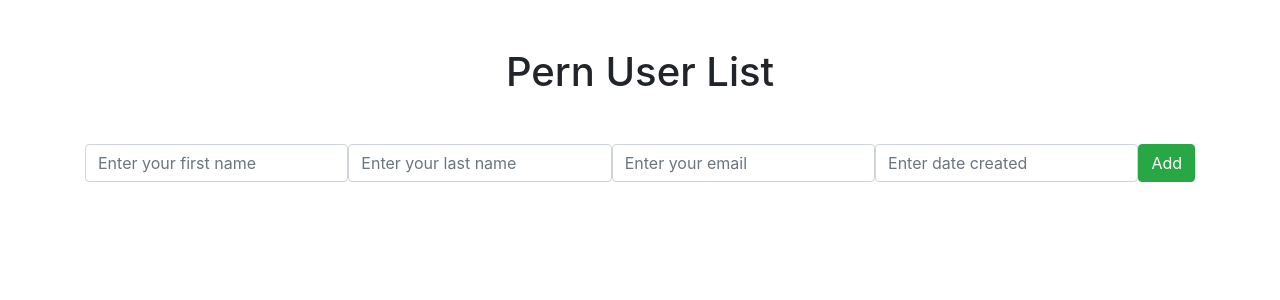
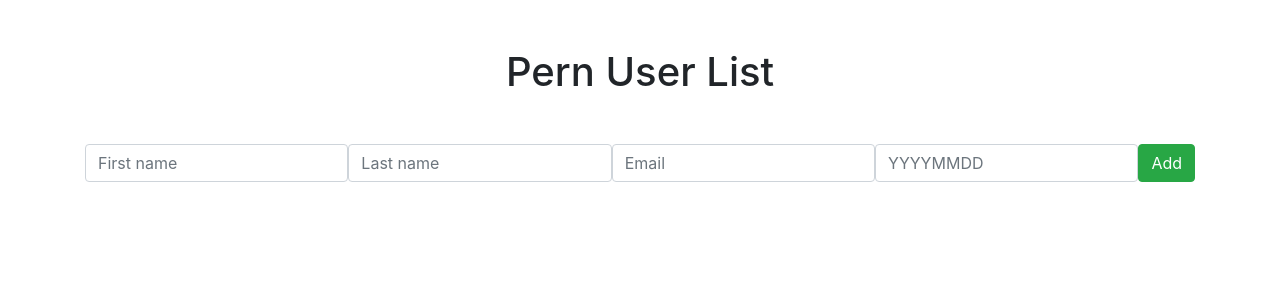
Before and after one commit to MichaelOrSd/codeSkills_L1, a React (Create React App) app in the folder client/: page / in a window 1280 px wide. Shown: the top 300 px of the page. Built offline with nearby package versions, Linux system fonts and the light colour scheme.

Commit message:
naming changes to inputs

```diff
--- a/client/src/components/InputUser.js
+++ b/client/src/components/InputUser.js
@@ -32,25 +32,25 @@ const InputUser = () => {
                 <input
                 type="text"
                 className="form-control"
-                placeholder='Enter your first name'
+                placeholder='First name'
                 value={first_name}
                 onChange={e => setFirstName(e.target.value)}/>
                 <input
                 type="text"
                 className="form-control"
-                placeholder='Enter your last name'
+                placeholder='Last name'
                 value={last_name}
                 onChange={e => setLastName(e.target.value)}/>
                 <input
                 type="text"
                 className="form-control"
-                placeholder='Enter your email'
+                placeholder='Email'
                 value={email}
                 onChange={e =>  setEmail(e.target.value)}/>
                 <input
                 type="text"
                 className="form-control"
-                placeholder='Enter date created'
+                placeholder='YYYYMMDD'
                 value={created_at}
                 onChange={e => setCreatedAt(e.target.value)}/>
                 <button className="btn btn-success">Add</button>
```
